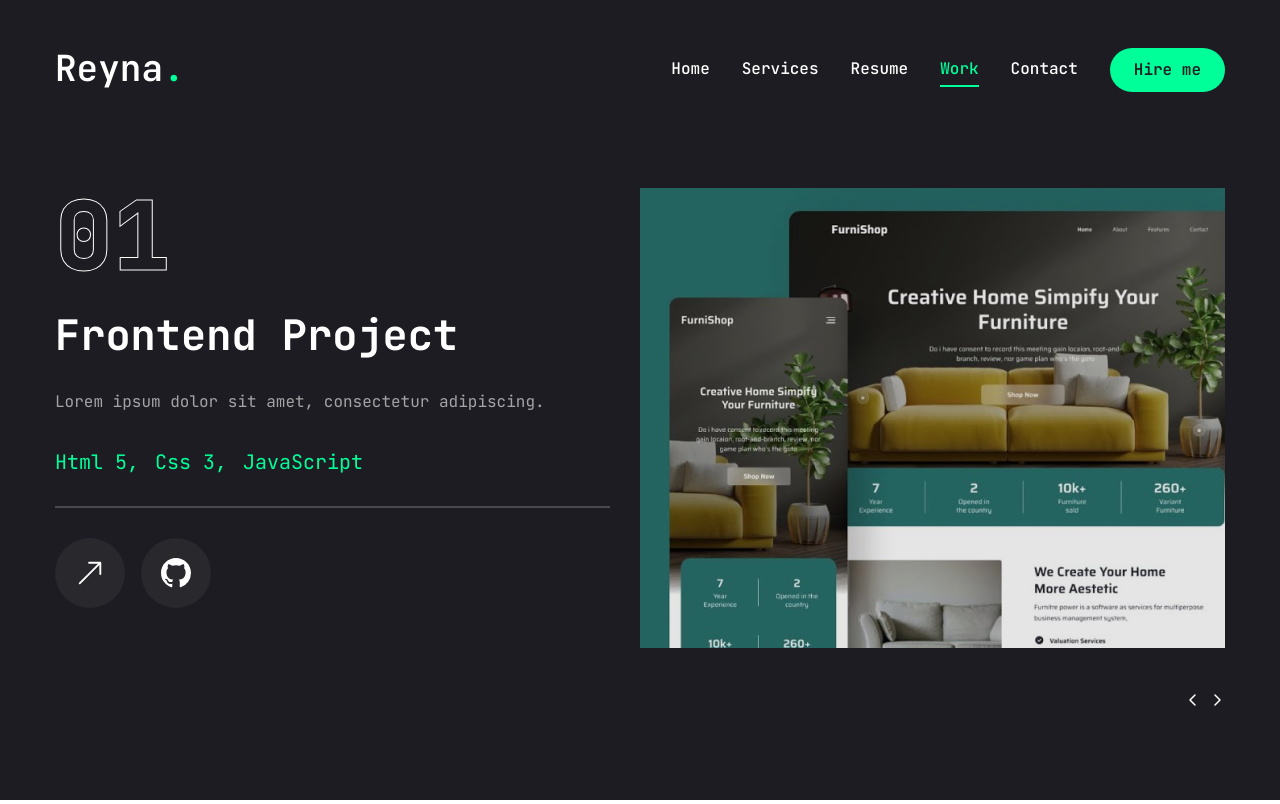
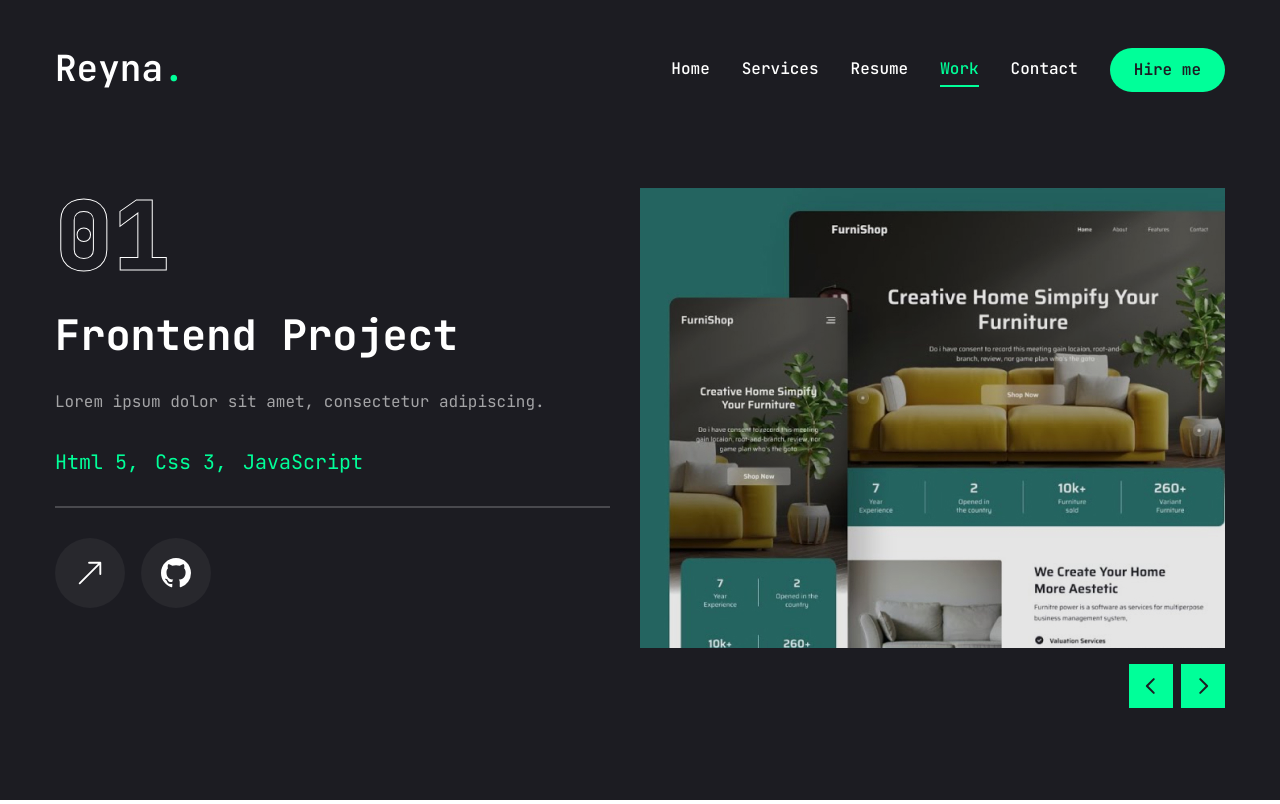
Before and after one commit to reynaroma/reyna-portfolio, a Next.js app: page /work in a window 1280 px wide. Built offline with nearby package versions, Linux system fonts and the light colour scheme.

Commit message:
Add styles on the buttons of slider

```diff
--- a/app/work/page.jsx
+++ b/app/work/page.jsx
@@ -157,7 +157,9 @@
                 </SwiperSlide>
               ))}
               {/* slider buttons */}
-              <WorkSliderBtns containerStyles="flex gap-2 absolute right-0 bottom-[calc(50%_-_22px)] xl:bottom-0 z-20 w-full justify-between xl:w-max xl:justify-none" btnStyles=""/>
+              <WorkSliderBtns
+                containerStyles="flex gap-2 absolute right-0 bottom-[calc(50%_-_22px)] xl:bottom-0 z-20 w-full justify-between xl:w-max xl:justify-none"
+                btnStyles="bg-accent hover:bg-accent-hover text-primary text-[22px] w-[44px] h-[44px] flex justify-center items-center transition-all" />
             </Swiper>
           </div>
         </div>
```
